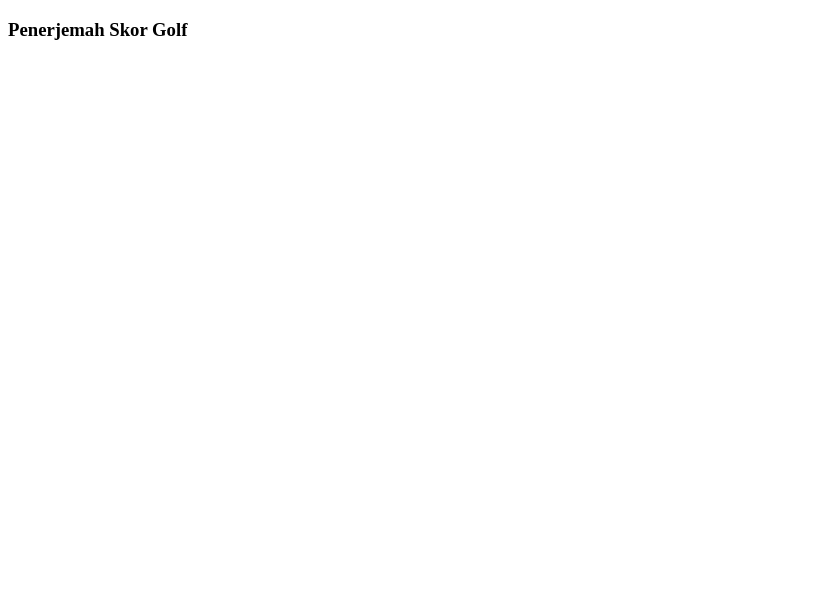
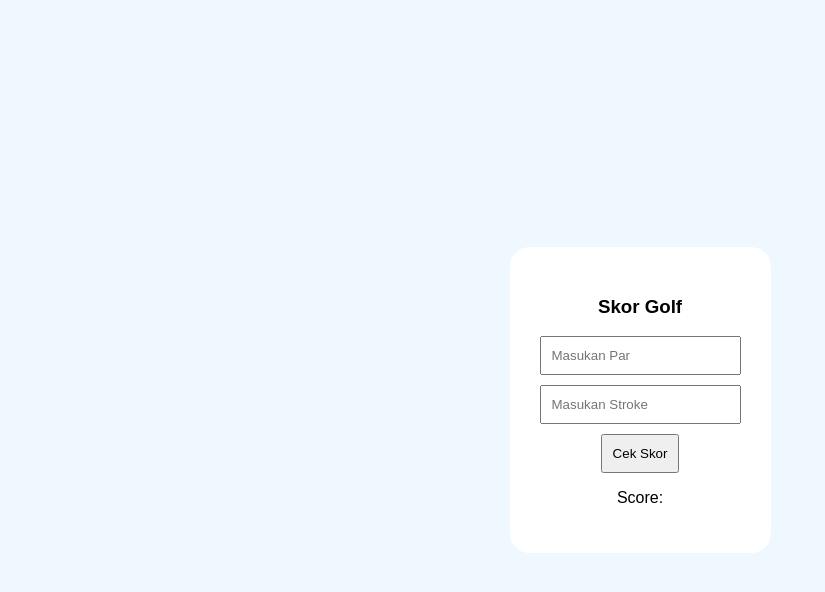
Before and after one commit to pramudiairgi/project-javaScript, a plain HTML site: page arrayProject/skorGolf/index.html in a window 1280 px wide. Shown: the whole page, without its empty margins (0-825 px from the left). Drawn offline with Linux system fonts and the light colour scheme.

Commit message:
modifikasi golf score agar tampil di browser

```diff
--- a/arrayProject/skorGolf/index.html
+++ b/arrayProject/skorGolf/index.html
@@ -4,9 +4,42 @@
     <meta charset="UTF-8">
     <meta name="viewport" content="width=device-width, initial-scale=1.0">
     <title>Skor Golf</title>
+    <style>
+        /* atur latar belakang seluruh halaman */
+        body {
+            background-color: aliceblue;
+            display: flex;
+            justify-content: center;
+            align-items: center;
+            height: 100vh;
+            margin: 0;
+            font-family: sans-serif;
+        }
+
+        /* atur konten */
+        .card {
+            background: white;
+            padding: 30px;
+            border-radius: 20px;
+            box-shadow: 0 5 px 15px rgba(0,0,0,0.1);
+            text-align: center;
+        }
+        input, button {
+            display: block;
+            margin:  10px auto;
+            padding: 10px;
+        }
+    </style>
 </head>
 <body>
-    <h3>Penerjemah Skor Golf</h3>
+    <div class="card">
+        <h3>Skor Golf</h3>
+        <input type="number" id="inputPar" placeholder="Masukan Par">
+        <input type="number" id="inputStrokes" placeholder="Masukan Stroke">
+        <button onclick="hitungSkor()">Cek Skor</button>
+        <p>Score: <span id="hasilScore"></span></p>
+
+    </div>
     <script>
         const names = ["Hole-in-one!", "Eagle", "Birdie", "Par", "Bogey", "Double Bogey", "Go Home!"];
 
@@ -28,7 +61,25 @@
                 return names[6]
             }
         }
-        console.log(golfScore(1,1))
+        const result = golfScore(1,2)
+
+        function hitungSkor(){
+            // ambil nilai input
+            let p = document.getElementById("inputPar").value
+            let s = document.getElementById("inputStrokes").value
+
+            // ubah teks menjadi angka
+            let par = parseInt(p)
+            let strokes = parseInt(s)
+
+            // masukan kedalam fungsi golfScore
+            const result = golfScore(par, strokes)
+
+            // tampilkan ke layar
+            document.getElementById("hasilScore").innerHTML = result
+        }
+
+
     </script>
 </body>
 </html>
```
